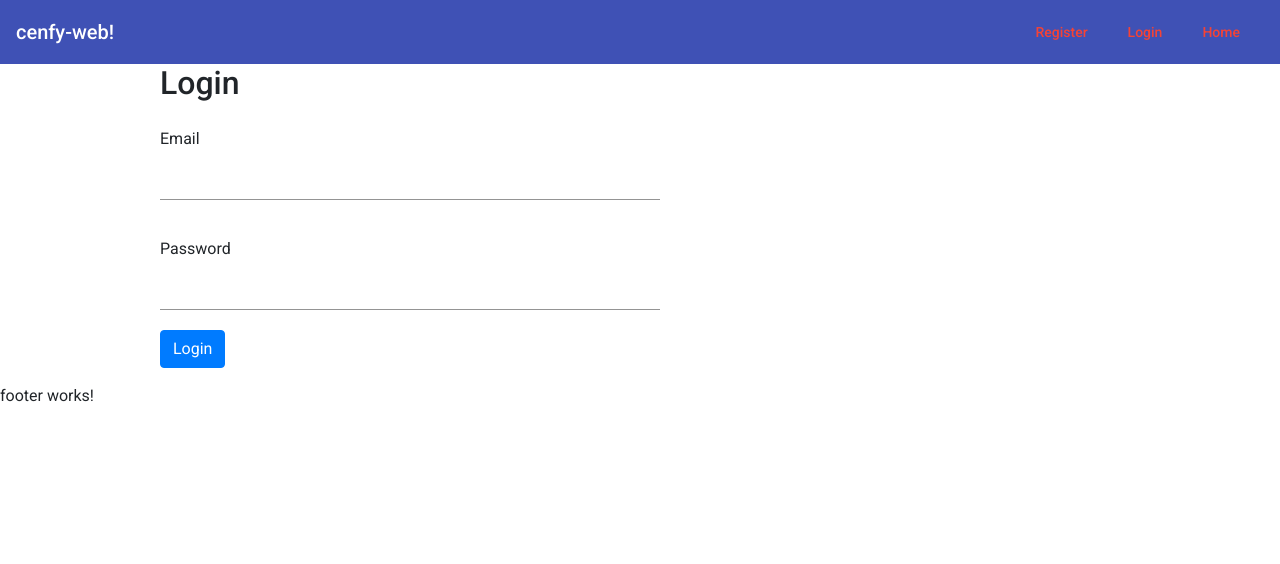
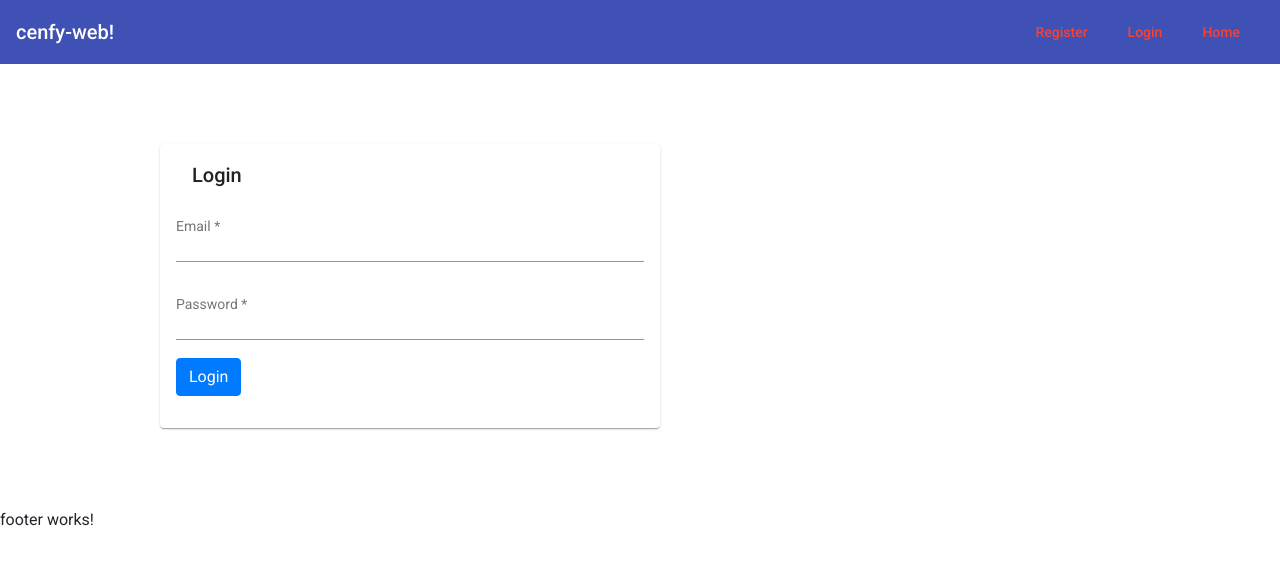
Before and after one commit to HazimAnas/cenfy-web, an Angular app: page /login in a window 1280 px wide. Shown: the top 564 px of the page. Built offline with nearby package versions, Linux system fonts and the light colour scheme.

Commit message:
Completed register function

```diff
--- a/src/app/app.module.ts
+++ b/src/app/app.module.ts
@@ -2,6 +2,7 @@ import { BrowserModule } from '@angular/platform-browser';
 import { NgModule } from '@angular/core';
 import { ReactiveFormsModule } from '@angular/forms';
 import { HttpClientModule, HTTP_INTERCEPTORS } from '@angular/common/http';
+import { BrowserAnimationsModule } from '@angular/platform-browser/animations';
 
 import {MatCardModule} from '@angular/material/card';
 import {MatButtonModule} from '@angular/material/button';
@@ -17,8 +18,6 @@ import { ProfileComponent } from './profile/profile.component';
 import { LoginComponent } from './login/login.component';
 import { RegisterComponent } from './register/register.component';
 import { AppRoutingModule } from './app-routing.module';
-import { BrowserAnimationsModule } from '@angular/platform-browser/animations';
-
 
 import{ JwtInterceptor } from './libs/utils/jwt.interceptor';
 import { ErrorInterceptor } from './libs/utils/error.interceptor';
--- a/src/app/libs/services/user.service.ts
+++ b/src/app/libs/services/user.service.ts
@@ -1,7 +1,8 @@
 import { Injectable, Inject } from '@angular/core';
 import { HttpClient } from '@angular/common/http';
+import { map } from 'rxjs/operators';
+//import { User } from '../models/user';
 
-//import { User } from '../models/user';
 import { APP_CONFIG, AppConfig } from '../../app-config.module';
 
 @Injectable({ providedIn: 'root' })
@@ -13,4 +14,19 @@ export class UserService {
     getAll() {
         return this.http.get<any>(`${this.config.apiEndpoint}/users`);
     }
+
+    register(email: string, password: string, username: string, displayName: string) {
+        let data = {
+          "email": email,
+          "password": password,
+          "userName": username,
+          "displayName": displayName
+        }
+        return this.http.post<any>(`${this.config.apiEndpoint}/users`, data)
+            .pipe(map(user => {
+                // Register successful created user is returned
+
+                return user;
+            }));
+    }
 }
--- a/src/app/login/login.component.css
+++ b/src/app/login/login.component.css
@@ -1,13 +1,22 @@
-.example-form {
+.component {
+    margin: 5em 10em;
+}
+
+.register-container {
+  display: flex;
+  flex-direction: column;
   min-width: 150px;
   max-width: 500px;
+}
+
+.register-container > * {
   width: 100%;
 }
 
-.example-full-width {
+.field-full-width {
   width: 100%;
 }
 
-.component {
-    margin: 0em 10em;
+.login-form {
+  width: 100%;
 }
--- a/src/app/login/login.component.html
+++ b/src/app/login/login.component.html
@@ -1,19 +1,26 @@
 <div class="component">
-  <h2>Login</h2>
-  <form class="example-form" [formGroup]="loginForm" (ngSubmit)="onSubmit()">
-      <mat-form-field class="example-full-width">
-          <label for="email">Email</label>
-          <input matInput type="text" formControlName="email" class="form-control" [ngClass]="{ 'is-invalid': submitted && f.email.errors }" />
-          <div *ngIf="submitted && f.email.errors" class="invalid-feedback">
-              <div *ngIf="f.email.errors.required">Email is required</div>
-          </div>
+  <mat-card class="register-container">
+    <mat-card-header>
+      <mat-card-title>Login</mat-card-title>
+    </mat-card-header>
+      <mat-card-content>
+        <form class="login-form" [formGroup]="loginForm" (ngSubmit)="onSubmit()">
+            <mat-form-field class="field-full-width">
+                <mat-label for="email">Email</mat-label>
+                <input matInput placeholder="Enter your email" type="text" formControlName="email" class="form-control" [ngClass]="{ 'is-invalid': submitted && f.email.errors }" />
+                <mat-error *ngIf="f.email.hasError('email') && !f.email.hasError('required')">
+                  Please enter a valid email address
+                </mat-error>
+                <mat-error *ngIf="f.email.hasError('required')">
+                  Email is <strong>required</strong>
+                </mat-error>
             </mat-form-field>
-      <mat-form-field class="example-full-width">
-          <label for="password">Password</label>
-          <input matInput type="password" formControlName="password" class="form-control" [ngClass]="{ 'is-invalid': submitted && f.password.errors }" />
-          <div *ngIf="submitted && f.password.errors" class="invalid-feedback">
-              <div *ngIf="f.password.errors.required">Password is required</div>
-          </div>
+            <mat-form-field class="field-full-width">
+                <mat-label for="password">Password</mat-label>
+                <input matInput placeholder="Enter your password" type="password" formControlName="password" class="form-control" [ngClass]="{ 'is-invalid': submitted && f.password.errors }" />
+                <mat-error *ngIf="f.password.hasError('required')">
+                  Password is <strong>required</strong>
+                </mat-error>
             </mat-form-field>
             <div class="form-group">
                 <button [disabled]="loading" class="btn btn-primary">Login</button>
@@ -21,4 +28,6 @@
             </div>
             <div *ngIf="error" class="alert alert-danger">{{error}}</div>
         </form>
+    </mat-card-content>
+  </mat-card>
 </div>
--- a/src/app/login/login.component.ts
+++ b/src/app/login/login.component.ts
@@ -26,7 +26,7 @@ export class LoginComponent implements OnInit {
 
   ngOnInit() {
     this.loginForm = this.formBuilder.group({
-            email: ['', Validators.required],
+            email: ['', [Validators.required, Validators.email]],
             password: ['', Validators.required]
     });
 
--- a/src/app/register/register.component.css
+++ b/src/app/register/register.component.css
@@ -1,12 +1,22 @@
 .component {
-    margin: 0em 10em;
+    margin: 5em 10em;
 }
 
 .register-container {
   display: flex;
   flex-direction: column;
+  min-width: 150px;
+  max-width: 500px;
 }
 
 .register-container > * {
   width: 100%;
 }
+
+.field-full-width {
+  width: 100%;
+}
+
+.register-form {
+  width: 100%;
+}
--- a/src/app/register/register.component.html
+++ b/src/app/register/register.component.html
@@ -4,11 +4,37 @@
       <mat-card-title>Register</mat-card-title>
     </mat-card-header>
       <mat-card-content>
-      <form class="example-form" [formGroup]="registerForm" (ngSubmit)="onSubmit()">
-          <mat-form-field class="example-full-width">
+      <form class="register-form" [formGroup]="registerForm" (ngSubmit)="onSubmit()">
+          <mat-form-field class="field-full-width">
               <mat-label for="email">Email</mat-label>
               <input matInput placeholder="Enter your email" type="text" formControlName="email" class="form-control" [ngClass]="{ 'is-invalid': submitted && f.email.errors }" />
-              <mat-error *ngIf="f.email.invalid">{{getErrorMessage()}}</mat-error>
+              <mat-error *ngIf="f.email.hasError('email') && !f.email.hasError('required')">
+                Please enter a valid email address
+              </mat-error>
+              <mat-error *ngIf="f.email.hasError('required')">
+                Email is <strong>required</strong>
+              </mat-error>
+          </mat-form-field>
+          <mat-form-field class="field-full-width">
+              <mat-label for="displayName">Display name</mat-label>
+              <input matInput placeholder="Enter your display name" type="text" formControlName="displayName" class="form-control" [ngClass]="{ 'is-invalid': submitted && f.displayName.errors }" />
+              <mat-error *ngIf="f.displayName.hasError('required')">
+                Display name is <strong>required</strong>
+              </mat-error>
+          </mat-form-field>
+          <mat-form-field class="field-full-width">
+              <mat-label for="username">Username</mat-label>
+              <input matInput placeholder="Enter your username" type="text" formControlName="username" class="form-control" [ngClass]="{ 'is-invalid': submitted && f.username.errors }" />
+              <mat-error *ngIf="f.username.hasError('required')">
+                Username is <strong>required</strong>
+              </mat-error>
+          </mat-form-field>
+          <mat-form-field class="field-full-width">
+              <mat-label for="password">Password</mat-label>
+              <input matInput placeholder="Enter your password" type="password" formControlName="password" class="form-control" [ngClass]="{ 'is-invalid': submitted && f.password.errors }" />
+              <mat-error *ngIf="f.password.hasError('required')">
+                Password is <strong>required</strong>
+              </mat-error>
           </mat-form-field>
           <div class="form-group">
               <button [disabled]="loading" class="btn btn-primary">Register</button>
--- a/src/app/register/register.component.ts
+++ b/src/app/register/register.component.ts
@@ -1,6 +1,9 @@
 import { Component, OnInit } from '@angular/core';
 import { Router } from '@angular/router';
 import { FormBuilder, FormGroup, FormControl, Validators} from '@angular/forms';
+import { first } from 'rxjs/operators';
+
+import { UserService } from '../libs/services/user.service';
 
 @Component({
   selector: 'app-register',
@@ -17,23 +20,22 @@ export class RegisterComponent implements OnInit {
 
   constructor(
     private formBuilder: FormBuilder,
-    private router: Router,) { }
+    private router: Router,
+    private userService: UserService
+  ) { }
 
   ngOnInit() {
     this.registerForm = this.formBuilder.group({
-            email: ['', [Validators.required, Validators.email]]
+            email: ['', [Validators.required, Validators.email]],
+            password: ['', Validators.required],
+            username: ['', Validators.required],
+            displayName: ['', Validators.required]
     });
   }
 
   //email = new FormControl('', [Validators.required, Validators.email]);
   // convenience getter for easy access to form fields
   get f() { return this.registerForm.controls; }
-
-  getErrorMessage() {
-    return this.f.email.hasError('required') ? 'You must enter a value' :
-        this.f.email.hasError('email') ? 'Not a valid email' :
-            '';
-  }
 
   onSubmit() {
     this.submitted = true;
@@ -44,7 +46,15 @@ export class RegisterComponent implements OnInit {
     }
 
     this.loading = true;
-
-    this.router.navigate(['/login']);
+    this.userService.register(this.f.email.value, this.f.password.value, this.f.username.value, this.f.displayName.value)
+        .pipe(first())
+        .subscribe(
+            data => {
+                  this.router.navigate(['/login']);
+            },
+            error => {
+                this.error = error;
+                this.loading = false;
+            });
   }
 }
```
Lines whose indentation alone changed are shown as unchanged.
